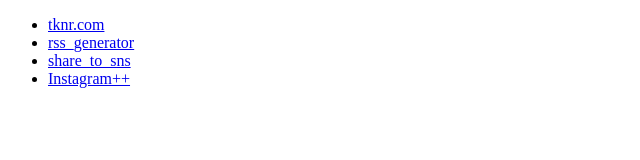
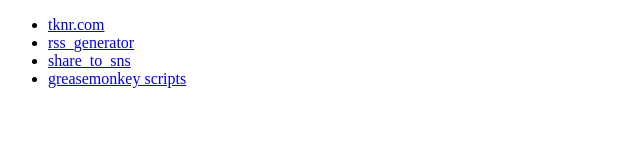
Before and after one commit to tknr/tknr.github.io, a plain HTML site: page index.html in a window 1280 px wide. Shown: the full height of the page, 0-640 px from the left. Drawn offline with Linux system fonts and the light colour scheme.

Commit message:
Update index.html

```diff
--- a/index.html
+++ b/index.html
@@ -10,7 +10,7 @@
     <li><a target="_blank" href="https://tknr.com">tknr.com</a></li>
     <li><a target="_blank" href="https://tknr.github.io/rss_generator/public/">rss_generator</a></li>
     <li><a target="_blank" href="https://tknr.github.io/share_to_sns/public/">share_to_sns</a></li>
-    <li><a target="_blank" href="https://tknr.github.io/InstagramPlusPlus/">Instagram++</a></li>
+    <li><a target="_blank" href="https://tknr.github.io/greasemonkey_scripts/">greasemonkey scripts</a></li>
   </ul>
 </div>
 </body>
```
